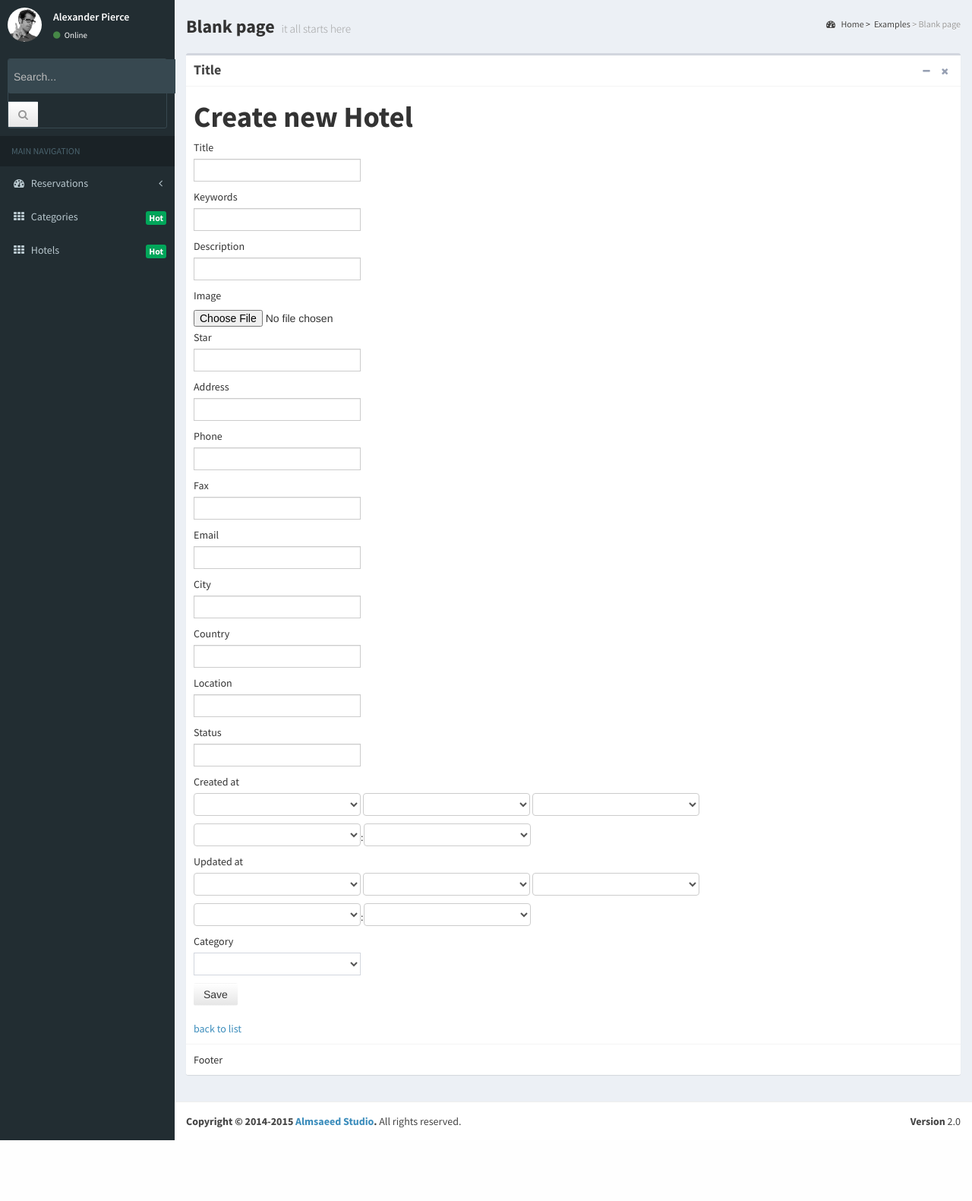
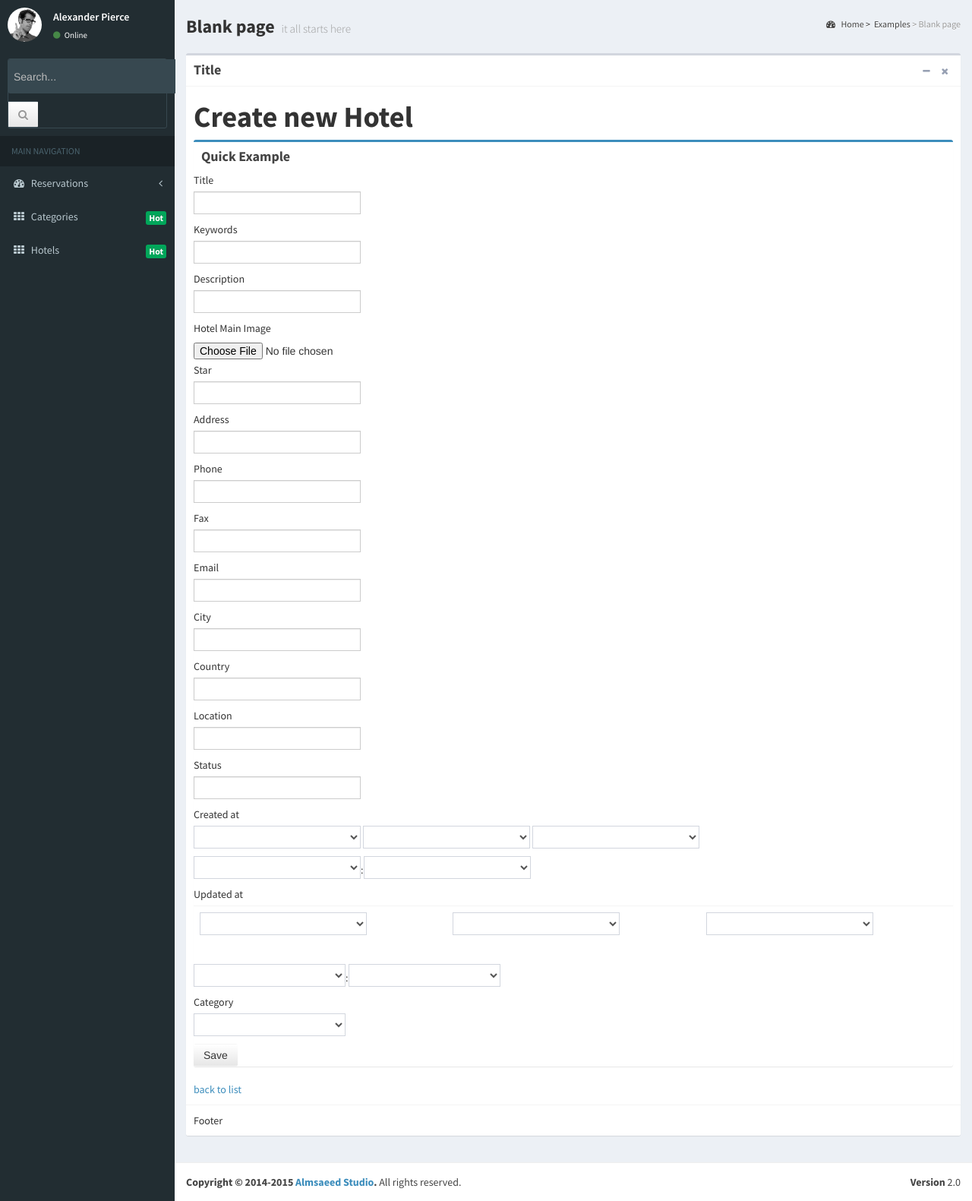
Before and after one commit to Sezer5/SymfonyHotelReservationProject2, a Symfony app: template templates/admin/hotel/new.html.twig in a window 1280 px wide. Shown: the part 50-1631 px from the top of the page at 76% size. Before the commit the page ends 1551 px from the top, so only its background shows below. Run offline with Twig, Linux system fonts and the light colour scheme; the template is opened without the code that fills it, so the values that code supplies are empty; some libraries are stand-ins or nearby versions.

Commit message:
Image Operations Ok

```diff
--- a/src/Entity/Hotel.php
+++ b/src/Entity/Hotel.php
@@ -262,4 +262,6 @@ class Hotel
     {
         return $this->title;
     }
+
+
 }
--- a/src/Form/HotelType.php
+++ b/src/Form/HotelType.php
@@ -57,6 +57,7 @@ class HotelType extends AbstractType
     {
         $resolver->setDefaults([
             'data_class' => Hotel::class,
+            'csrf_protection' => false,
         ]);
     }
 }
--- a/templates/admin/hotel/_form.html.twig
+++ b/templates/admin/hotel/_form.html.twig
@@ -1,37 +1,58 @@
-<form name="hotel" method="post">
+<div
+	class="col-md-12">
+	<!-- general form elements -->
+	<div class="box box-primary">
+		<div class="box-header">
+			<h3 class="box-title">Quick Example</h3>
+		</div>
+		<!-- /.box-header -->
+		<!-- form start -->
+		<form name="hotel" method="post" enctype="multipart/form-data">
 			<div id="hotel">
 				<div>
 					<label for="hotel_title">Title</label>
-			<input type="text" id="hotel_title" name="hotel[title]" maxlength="150" class="form-control" value="{{hotel.title}}"/></div>
+					<input type="text" class="form-control" id="hotel_title" name="hotel[title]" maxlength="150" value="{{hotel.title}}"/></div>
 				<div>
-			<label for="hotel_keywords">Keywords</label><input type="text" id="hotel_keywords" name="hotel[keywords]" maxlength="255" class="form-control"/></div>
+					<label for="hotel_keywords">Keywords</label>
+					<input type="text" class="form-control" id="hotel_keywords" name="hotel[keywords]" maxlength="255" value="{{hotel.keywords}}"/></div>
 				<div>
-			<label for="hotel_description" class="required">Description</label><input type="text" id="hotel_description" name="hotel[description]" required="required" maxlength="255" class="form-control"/></div>
+					<label for="hotel_description" class="required">Description</label>
+					<input type="text" class="form-control" id="hotel_description" name="hotel[description]" required="required" maxlength="255" value="{{hotel.description}}"/></div>
 				<div>
-			<label for="hotel_image">Image</label><input type="file" id="hotel_image" name="image" maxlength="255" class="form-control"/></div>
+					<label for="hotel_image">Hotel Main Image</label>
+					<input type="file" class="form-control" id="hotel_image" name="hotel[image]"/></div>
 				<div>
-			<label for="hotel_star">Star</label><input type="number" id="hotel_star" name="hotel[star]" class="form-control"/></div>
+					<label for="hotel_star">Star</label>
+					<input type="number" class="form-control" id="hotel_star" name="hotel[star]" value="{{hotel.star}}"/></div>
 				<div>
-			<label for="hotel_address">Address</label><input type="text" id="hotel_address" name="hotel[address]" maxlength="255" class="form-control"/></div>
+					<label for="hotel_address">Address</label>
+					<input type="text" class="form-control" id="hotel_address" name="hotel[address]" maxlength="255" value="{{hotel.address}}"/></div>
 				<div>
-			<label for="hotel_phone">Phone</label><input type="text" id="hotel_phone" name="hotel[phone]" maxlength="255" class="form-control"/></div>
+					<label for="hotel_phone">Phone</label>
+					<input type="text" class="form-control" id="hotel_phone" name="hotel[phone]" maxlength="255" value="{{hotel.phone}}"/></div>
 				<div>
-			<label for="hotel_fax">Fax</label><input type="text" id="hotel_fax" name="hotel[fax]" maxlength="255" class="form-control"/></div>
+					<label for="hotel_fax">Fax</label>
+					<input type="text" class="form-control" id="hotel_fax" name="hotel[fax]" maxlength="255" value="{{hotel.fax}}"/></div>
 				<div>
-			<label for="hotel_email">Email</label><input type="text" id="hotel_email" name="hotel[email]" maxlength="255" class="form-control"/></div>
+					<label for="hotel_email">Email</label>
+					<input type="text" class="form-control" id="hotel_email" name="hotel[email]" maxlength="255" value="{{hotel.email}}"/></div>
 				<div>
-			<label for="hotel_city">City</label><input type="text" id="hotel_city" name="hotel[city]" maxlength="255" class="form-control"/></div>
+					<label for="hotel_city">City</label>
+					<input type="text" class="form-control" id="hotel_city" name="hotel[city]" maxlength="255" value="{{hotel.city}}"/></div>
 				<div>
-			<label for="hotel_country">Country</label><input type="text" id="hotel_country" name="hotel[country]" maxlength="255" class="form-control"/></div>
+					<label for="hotel_country">Country</label>
+					<input type="text" class="form-control" id="hotel_country" name="hotel[country]" maxlength="255" value="{{hotel.country}}"/></div>
 				<div>
-			<label for="hotel_location">Location</label><input type="text" id="hotel_location" name="hotel[location]" maxlength="255" class="form-control"/></div>
+					<label for="hotel_location">Location</label>
+					<input type="text" class="form-control" id="hotel_location" name="hotel[location]" maxlength="255" value="{{hotel.location}}"/></div>
 				<div>
-			<label for="hotel_status">Status</label><input type="text" id="hotel_status" name="hotel[status]" maxlength="255" class="form-control"/></div>
+					<label for="hotel_status">Status</label>
+					<input type="text" class="form-control" id="hotel_status" name="hotel[status]" maxlength="255" value="{{hotel.status}}"/></div>
 				<div>
 					<label>Created at</label>
 					<div id="hotel_created_at">
 						<div id="hotel_created_at_date">
-					<select id="hotel_created_at_date_month" name="hotel[created_at][date][month]">
+							<select id="hotel_created_at_date_month" class="form-control" name="hotel[created_at][date][month]">
 								<option value=""></option>
 								<option value="1">Jan</option>
 								<option value="2">Feb</option>
@@ -46,7 +67,7 @@
 								<option value="11">Nov</option>
 								<option value="12">Dec</option>
 							</select>
-					<select id="hotel_created_at_date_day" name="hotel[created_at][date][day]">
+							<select id="hotel_created_at_date_day" class="form-control" name="hotel[created_at][date][day]">
 								<option value=""></option>
 								<option value="1">1</option>
 								<option value="2">2</option>
@@ -80,7 +101,7 @@
 								<option value="30">30</option>
 								<option value="31">31</option>
 							</select>
-					<select id="hotel_created_at_date_year" name="hotel[created_at][date][year]">
+							<select id="hotel_created_at_date_year" class="form-control" name="hotel[created_at][date][year]">
 								<option value=""></option>
 								<option value="2018">2018</option>
 								<option value="2019">2019</option>
@@ -96,7 +117,7 @@
 							</select>
 						</div>
 						<div id="hotel_created_at_time">
-					<select id="hotel_created_at_time_hour" name="hotel[created_at][time][hour]">
+							<select id="hotel_created_at_time_hour" class="form-control" name="hotel[created_at][time][hour]">
 								<option value=""></option>
 								<option value="0">00</option>
 								<option value="1">01</option>
@@ -122,7 +143,7 @@
 								<option value="21">21</option>
 								<option value="22">22</option>
 								<option value="23">23</option>
-					</select>:<select id="hotel_created_at_time_minute" name="hotel[created_at][time][minute]">
+							</select>:<select id="hotel_created_at_time_minute" class="form-control" name="hotel[created_at][time][minute]">
 								<option value=""></option>
 								<option value="0">00</option>
 								<option value="1">01</option>
@@ -192,7 +213,10 @@
 					<label>Updated at</label>
 					<div id="hotel_updated_at">
 						<div id="hotel_updated_at_date">
-					<select id="hotel_updated_at_date_month" name="hotel[updated_at][date][month]">
+							<table class="table">
+								<tr>
+									<td>
+										<select id="hotel_updated_at_date_month" class="form-control" name="hotel[updated_at][date][month]">
 											<option value=""></option>
 											<option value="1">Jan</option>
 											<option value="2">Feb</option>
@@ -207,7 +231,9 @@
 											<option value="11">Nov</option>
 											<option value="12">Dec</option>
 										</select>
-					<select id="hotel_updated_at_date_day" name="hotel[updated_at][date][day]">
+									</td>
+									<td>
+										<select id="hotel_updated_at_date_day" class="form-control" name="hotel[updated_at][date][day]">
 											<option value=""></option>
 											<option value="1">1</option>
 											<option value="2">2</option>
@@ -241,7 +267,9 @@
 											<option value="30">30</option>
 											<option value="31">31</option>
 										</select>
-					<select id="hotel_updated_at_date_year" name="hotel[updated_at][date][year]">
+									</td>
+									<td>
+										<select id="hotel_updated_at_date_year" class="form-control" name="hotel[updated_at][date][year]">
 											<option value=""></option>
 											<option value="2018">2018</option>
 											<option value="2019">2019</option>
@@ -255,9 +283,14 @@
 											<option value="2027">2027</option>
 											<option value="2028">2028</option>
 										</select>
+									</td>
+								</tr>
+							</table>
+
+
 						</div>
 						<div id="hotel_updated_at_time">
-					<select id="hotel_updated_at_time_hour" name="hotel[updated_at][time][hour]">
+							<select id="hotel_updated_at_time_hour" class="form-control" name="hotel[updated_at][time][hour]" style="width:20%">
 								<option value=""></option>
 								<option value="0">00</option>
 								<option value="1">01</option>
@@ -283,7 +316,7 @@
 								<option value="21">21</option>
 								<option value="22">22</option>
 								<option value="23">23</option>
-					</select>:<select id="hotel_updated_at_time_minute" name="hotel[updated_at][time][minute]">
+							</select>:<select id="hotel_updated_at_time_minute" class="form-control" name="hotel[updated_at][time][minute]" style="width:20%">
 								<option value=""></option>
 								<option value="0">00</option>
 								<option value="1">01</option>
@@ -350,15 +383,15 @@
 					</div>
 				</div>
 				<div>
-			<label for="hotel_category">Category</label>
-			<select id="hotel_category" name="hotel[category]" class="form-control">
-				<option value=""></option>
-				{% for category in categories %}
-					<option value="{{category.id}}">{{category.title}}</option>
-
+					<label for="hotel_category" class="required">Category</label>
+					<select id="hotel_category" name="hotel[category]" class="form-control" style="width:20%">
+						{% for cat in categories %}
+							<option value="{{cat.id}}">{{cat.title}}</option>
 						{% endfor %}
-
 					</select>
-		</div><input type="hidden" id="hotel__token" name="hotel[_token]" value="36dfb64adf61523aa73807b.diLz9WhvUTT_UHYSePLzmRET4l18KPeuEQUNRZua2nk.OBaix1o8Gl2QYB5UNojB8ihCjxYoW5DrY2daJ9eii0Agd7udPRYQcbIgFQ" class="form-control"/></div>
+				</div>
+			</div>
 			<button class="btn">Save</button>
 		</form>
+	</div>
+</div>
```
Also changed, not shown: src/Controller/Admin/HotelController.php (+3 -5 lines), templates/admin/category/_form.html.twig (+8 -4 lines), templates/admin/hotel/index.html.twig (+3 -14 lines), templates/admin/hotel/show.html.twig (+59 -5 lines), public/uploads/images/1c50aa3a5c2e2e7019e1e85577014870.jpg (added), public/uploads/images/6ac4fb7afea843a8a1c77b1e58522375.jpg (added), public/uploads/images/closeup-of-pink-cosmos-flower-under-sunlight-with-copy-space-using-as-background-natural-plants-landscape-ecology-wallpaper-cover-page-concept-photo.jpg (deleted), public/uploads/images/fc688fb4f7546e459423be92509c8718.jpg (added). Lines whose indentation alone changed are shown as unchanged.
